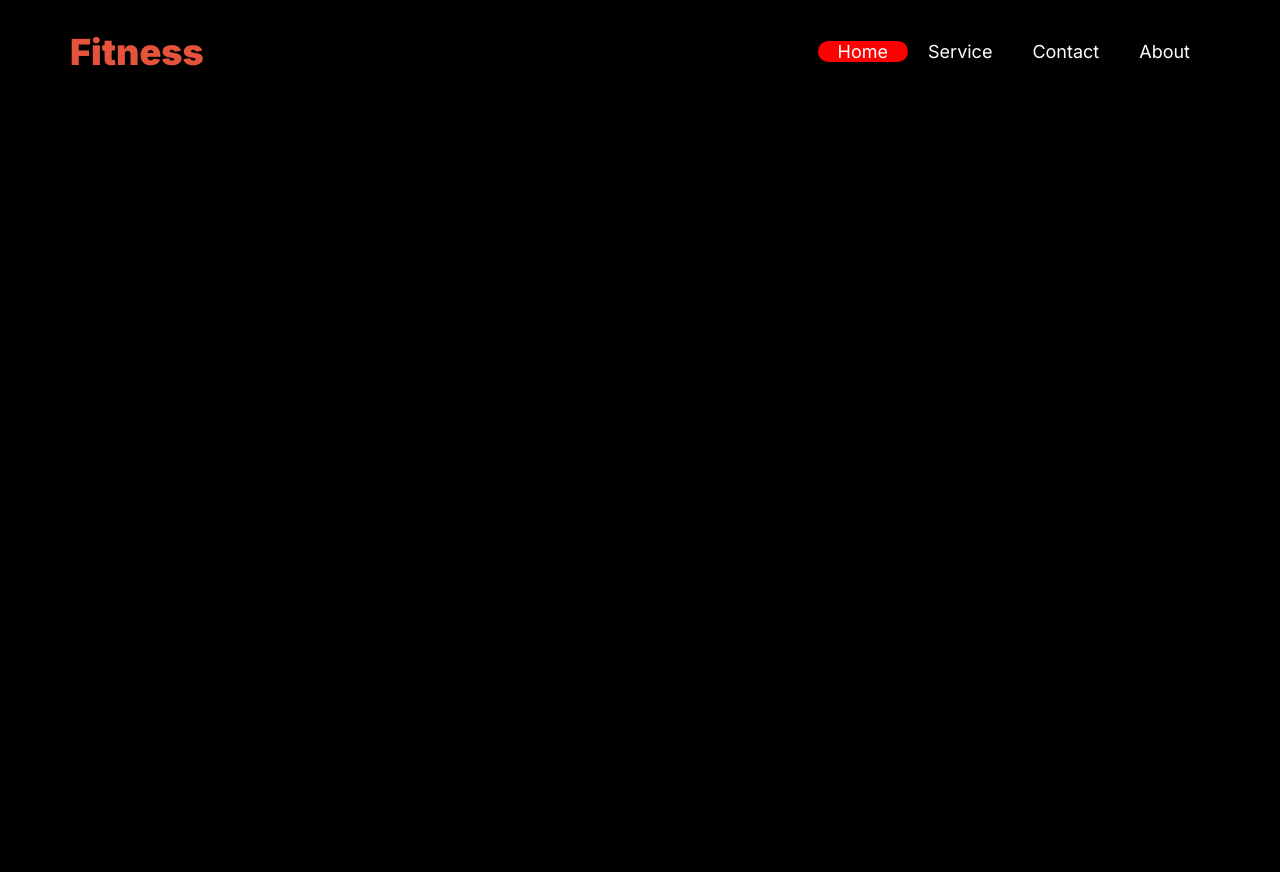
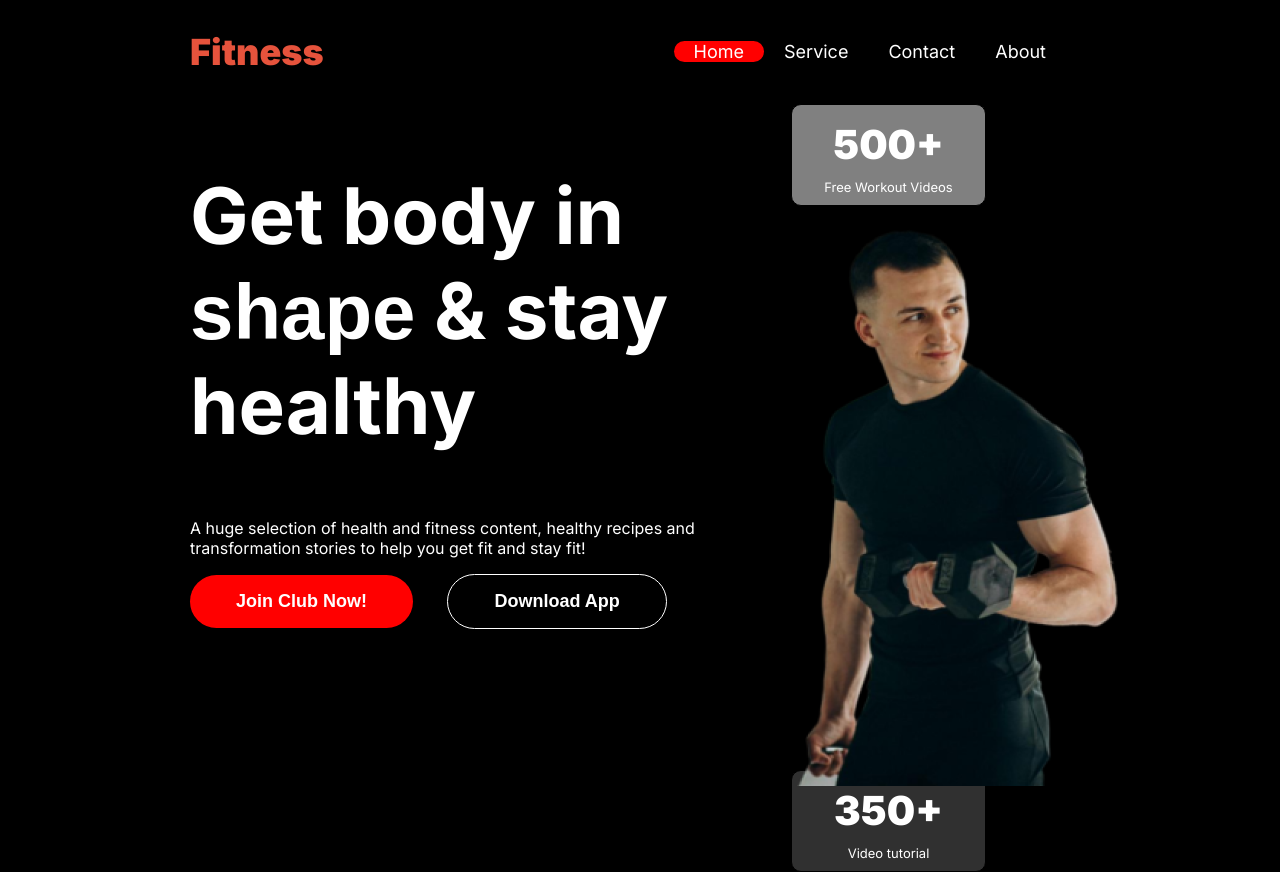
Before and after one commit to nurujjaman88/B10A2-versatile-ui-main, a plain HTML site: page index.html in a window 1280 px wide. Before the commit the page ends 800 px from the top, so only its background shows below. Drawn offline with Linux system fonts and the light colour scheme; a web font is replaced by a local one.

Commit message:
banner section inserted

```diff
--- a/Styles/style.css
+++ b/Styles/style.css
@@ -8,12 +8,21 @@
   font-weight: 400;
   font-style: normal;
 }
+
+@import url('https://fonts.cdnfonts.com/css/miama');
+
+.playwrite-gb-s-miama{
+    font-family: 'Miama', sans-serif;
+    font-optical-sizing: auto;
+    font-weight: 900;
+    font-style: normal;
+  }
 /* Header section style start */
 
 body{
     margin: 0 auto;
     background-color: black;
-    max-width: 1140px;
+    max-width: 1440px;
 }
 .header-section-nav{
     margin-left: 190px;
@@ -62,3 +71,112 @@ border-radius: 10px; color: white;}
 }
 
 /* Header section style end */
+
+/* Banner section start */
+.Banner-section{
+    display: flex;
+    justify-content: space-between;
+    margin-left: 190px;
+    margin-right: 140px;
+    gap: 50px;
+    /* margin-top: 190px; */
+}
+
+.banner-title{
+    width: 600px;
+    height: 440px;
+}
+
+.banner-title-text{
+    color: #FFFFFF;
+    font-size: 78px;
+    font-weight: mixed;
+}
+
+.shape{
+    font-family: 'Miama', sans-serif;
+    font-size: 78px;
+
+}
+
+.banner-description{
+    color: #FFFFFF;
+    font-size: 16px;
+    font-weight: normal;
+}
+
+.btn-primary{
+    background-color: red;
+    font-size: 18px;
+    font-weight: 600;
+    color: white;
+    border-radius: 30px;
+    padding: 16px 46px;
+    margin-right: 30px;
+    border: none;
+}
+
+.btn-primary:hover{background-color: black;}
+
+.btn-primary-1{
+    background-color: black;
+    font-size: 18px;
+    font-weight: 600;
+    color: white;
+    border-radius: 30px;
+    padding: 16px 46px;
+    margin-right: 30px;
+    border: 1px solid white;
+}
+
+.btn-primary-1:hover{background-color: red;}
+
+.badge{
+    background-color: grey;
+    border: 1px solid;
+    text-align: center;
+    width: 193px;
+    height: 100px;
+    border-radius: 10px;
+
+}
+.badge h3{
+    font-size: 40px;
+    font-weight: 900;
+    color: #FFFFFF;margin-top: 15px;
+    margin-bottom: 10px;
+}
+
+.badge p{
+    color: white;
+    margin-top: 0px;
+    font-size: 13px;
+
+}
+
+.badge-1{
+    background-color: #303030;
+    border: 1px solid;
+    text-align: center;
+    width: 193px;
+    height: 100px;
+    border-radius: 10px;
+    margin-top: -20px;
+
+}
+
+.badge-1 h3{
+    font-size: 40px;
+    font-weight: 900;
+    color: #FFFFFF;
+    margin-top: 15px;
+    margin-bottom: 10px;
+}
+
+.badge-1 p{
+    color: white;
+    margin-top: 0px;
+    font-size: 13px;
+
+}
+/* Banner section end */
--- a/index.html
+++ b/index.html
@@ -5,10 +5,11 @@
     <meta name="viewport" content="width=device-width, initial-scale=1.0">
     <title>Assignment-2-Versatle-UI</title>
     <link rel="stylesheet" href="Styles/style.css">
+    <link href="https://fonts.cdnfonts.com/css/miama?styles=170364" rel="stylesheet">
 </head>
 <body class="inter-normal">
     <!-- Header Section Start -->
-    <header>
+    <header class="header-section-nav">
         <div class="header-section">
             <h2 class="band">Fitness</h2>
             <div class="navbar">
@@ -24,10 +25,10 @@
     </header>
     <!-- Header Section End -->
     <!-- Banner Section start -->
-     <!-- <section class="Banner-section">
+     <section class="Banner-section">
         <div class="banner-title">
             <h2 class="banner-title-text">
-                Get body in shape & stay healthy
+                Get body in <br><span class="shape playwrite-gb-s-miama">shape</span> & stay<br> healthy
             </h2>
             <p class="banner-description">
                 A huge selection of health and fitness content, healthy recipes and transformation stories to help you get fit and stay fit!
@@ -36,10 +37,23 @@
             <button class="btn-primary-1">Download App</button>
         </div>
         <div class="banner-image">
+            <div class="badge">
+                <div><h3>500+</h3>
+                    <p>Free Workout Videos</p>
+                </div>
+
+            </div>
             <img src="images/Images 2.png" alt="banner img">
+
+            <div class="badge-1">
+                <div><h3>350+</h3>
+                    <p>Video tutorial</p>
+                </div>
+
+            </div>
         </div>
 
-     </section> -->
+     </section>
     <!-- Banner Section End -->
 
     <!-- Main Section Start -->
```
Also changed, not shown: miama.regular (1).ttf (added), miama.regular.ttf (added).
